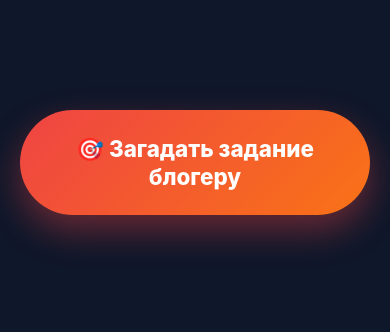
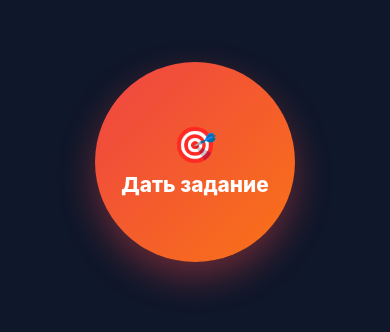
Before and after one commit to TheBreakHikita/task, a website: page public/index.html in a window 390 px wide. Shown: the part 260-592 px from the top of the page. Drawn offline with Linux system fonts and the light colour scheme.

Commit message:
Кнопка круглая теперь

```diff
--- a/public/index.html
+++ b/public/index.html
@@ -23,24 +23,27 @@
             padding: 20px;
         }
 
-        /* Большая центральная кнопка */
+        /* Большая центральная кнопка (круглая) */
         .big-btn {
             background: linear-gradient(135deg, #ef4444 0%, #f97316 100%);
             color: white;
-            font-size: 2rem;
+            font-size: 1.8rem;
             font-weight: 800;
-            padding: 35px 50px;
+            width: 260px;
+            height: 260px;
             border: none;
-            border-radius: 60px;
+            border-radius: 50%;
             cursor: pointer;
             box-shadow: 0 15px 35px rgba(239, 68, 68, 0.4);
             transition: all 0.25s ease;
             text-align: center;
-            max-width: 90vw;
             user-select: none;
             display: flex;
+            flex-direction: column;
+            justify-content: center;
             align-items: center;
-            gap: 15px;
+            gap: 10px;
+            padding: 20px;
         }
 
         .big-btn:hover {
@@ -156,8 +159,9 @@
 
         @media (max-width: 600px) {
             .big-btn {
-                font-size: 1.4rem;
-                padding: 25px 30px;
+                width: 200px;
+                height: 200px;
+                font-size: 1.3rem;
             }
         }
     </style>
@@ -166,16 +170,17 @@
 
     <!-- Большая кнопка по центру -->
     <button class="big-btn" onclick="openModal()">
-        <span>🎯 Загадать задание блогеру</span>
+        <span style="font-size: 2.2rem; line-height: 1;">🎯</span>
+        <span>Дать задание</span>
     </button>
 
     <!-- Всплывающее окно -->
     <div class="modal-overlay" id="modalOverlay" onclick="handleOverlayClick(event)">
         <div class="modal">
             <h2 class="modal-title">Твоя безумная идея 💡</h2>
-            <p class="modal-subtitle">Напиши задание или вызов, который блогер должен выполнить.</p>
+            <p class="modal-subtitle">Напиши задание или вызов, который thebreakhikita должен выполнить.</p>
 
-            <textarea id="taskInput" placeholder="Например: Попробуй провести следующий стрим без единого слова 'да' и 'нет'..." maxlength="2000"></textarea>
+            <textarea id="taskInput" placeholder="Например: Сделай сальто" maxlength="2000"></textarea>
 
             <div id="statusMsg" class="status-msg"></div>
 
```
